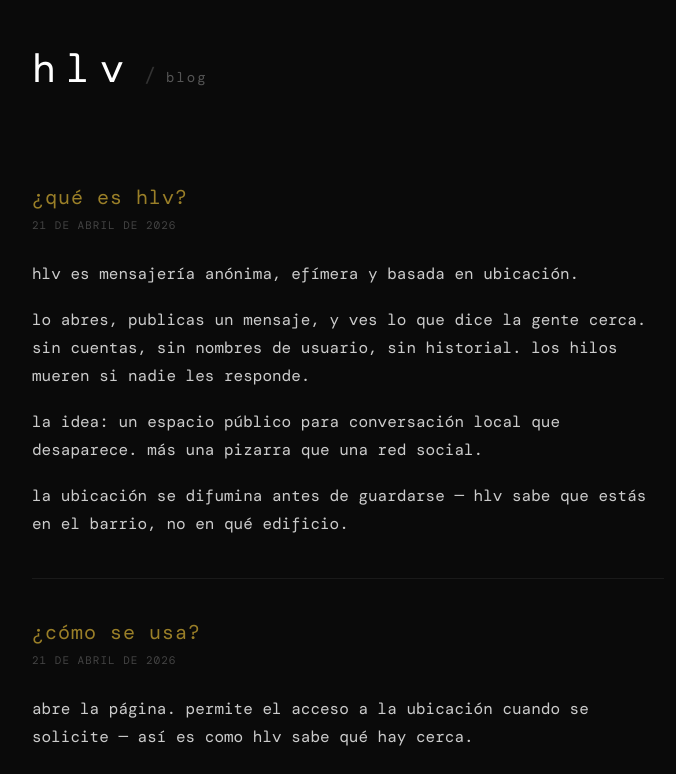
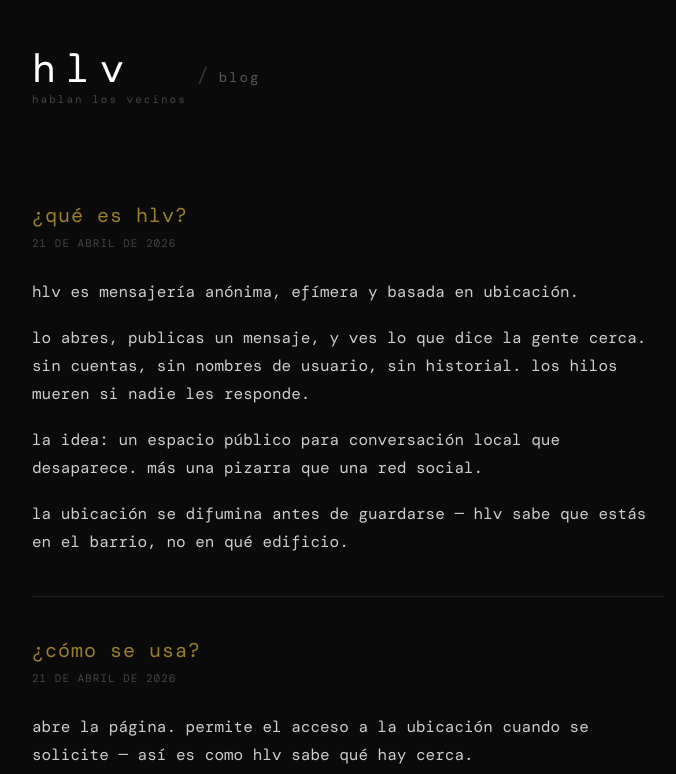
Before and after one commit to alpad5/hlv, a SvelteKit app in the folder frontend/: page /blog in a window 1280 px wide. Shown: the top 774 px of the page, without its empty margins (292-968 px from the left). Built offline with nearby package versions, Linux system fonts and the light colour scheme; a web font is replaced by a local one.

Commit message:
Add 'hablan los vecinos' tagline to blog header and page title (#38)
Co-authored-by: Alex Padron <alex@192.168.1.41>
Co-authored-by: Claude Sonnet 4.6 <noreply@anthropic.com>

```diff
--- a/frontend/src/routes/blog/+page.svelte
+++ b/frontend/src/routes/blog/+page.svelte
@@ -8,12 +8,15 @@
 </script>
 
 <svelte:head>
-  <title>hlv — blog</title>
+  <title>hlv: hablan los vecinos — blog</title>
 </svelte:head>
 
 <div class="blog">
   <nav>
-    <a href="/" class="brand">hlv</a>
+    <div class="brand-group">
+      <a href="/" class="brand">hlv</a>
+      <span class="tagline">hablan los vecinos</span>
+    </div>
     <span class="sep">/</span>
     <span class="crumb">blog</span>
   </nav>
@@ -59,6 +62,12 @@
     margin-bottom: 56px;
   }
 
+  .brand-group {
+    display: flex;
+    flex-direction: column;
+    gap: 4px;
+  }
+
   .brand {
     font-size: 40px;
     letter-spacing: 10px;
@@ -68,6 +77,13 @@
   }
 
   .brand:hover { color: #aaa; }
+
+  .tagline {
+    font-size: 11px;
+    color: #444;
+    letter-spacing: 2px;
+    text-transform: lowercase;
+  }
 
   .sep {
     font-size: 20px;
```
